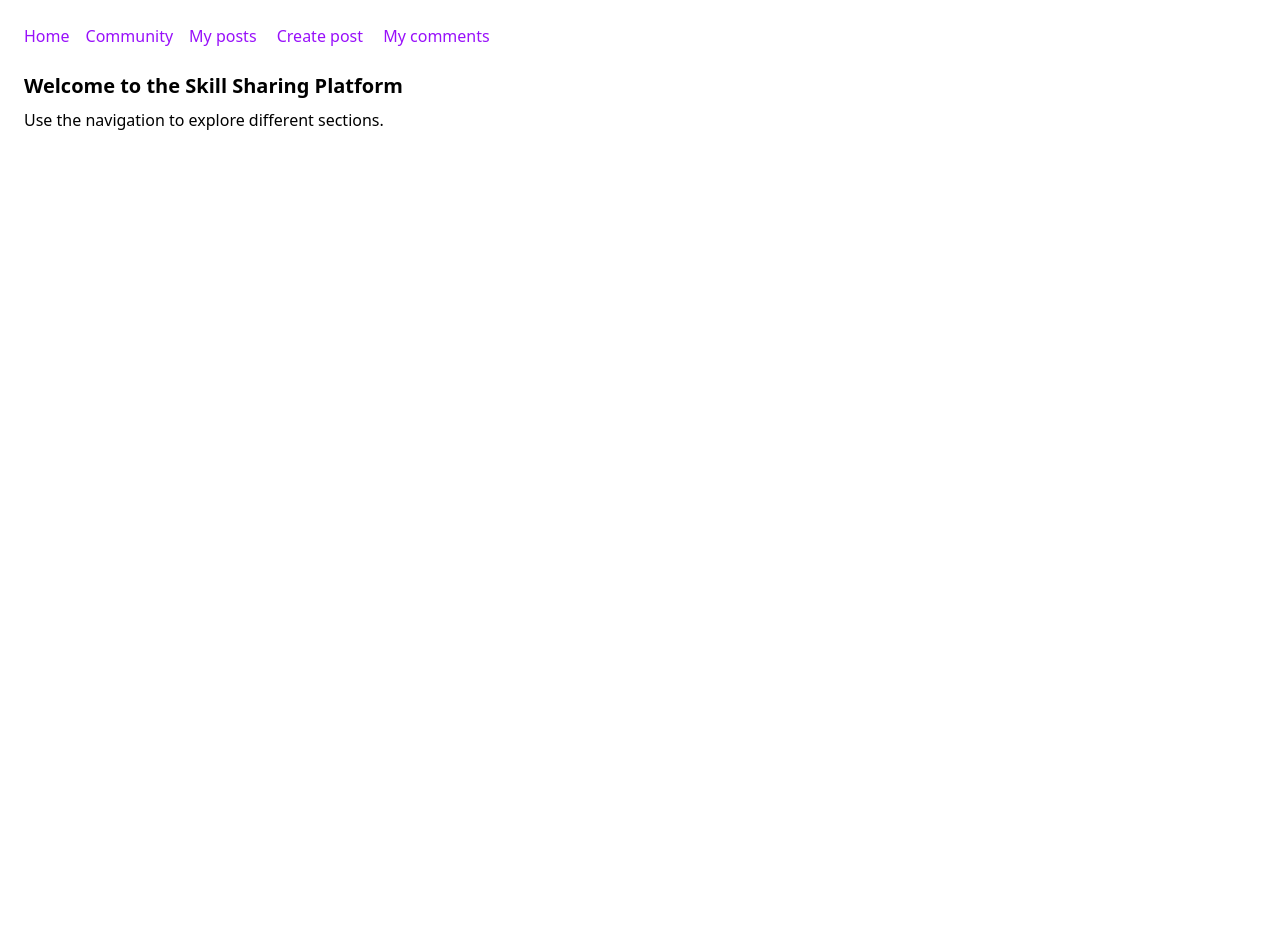
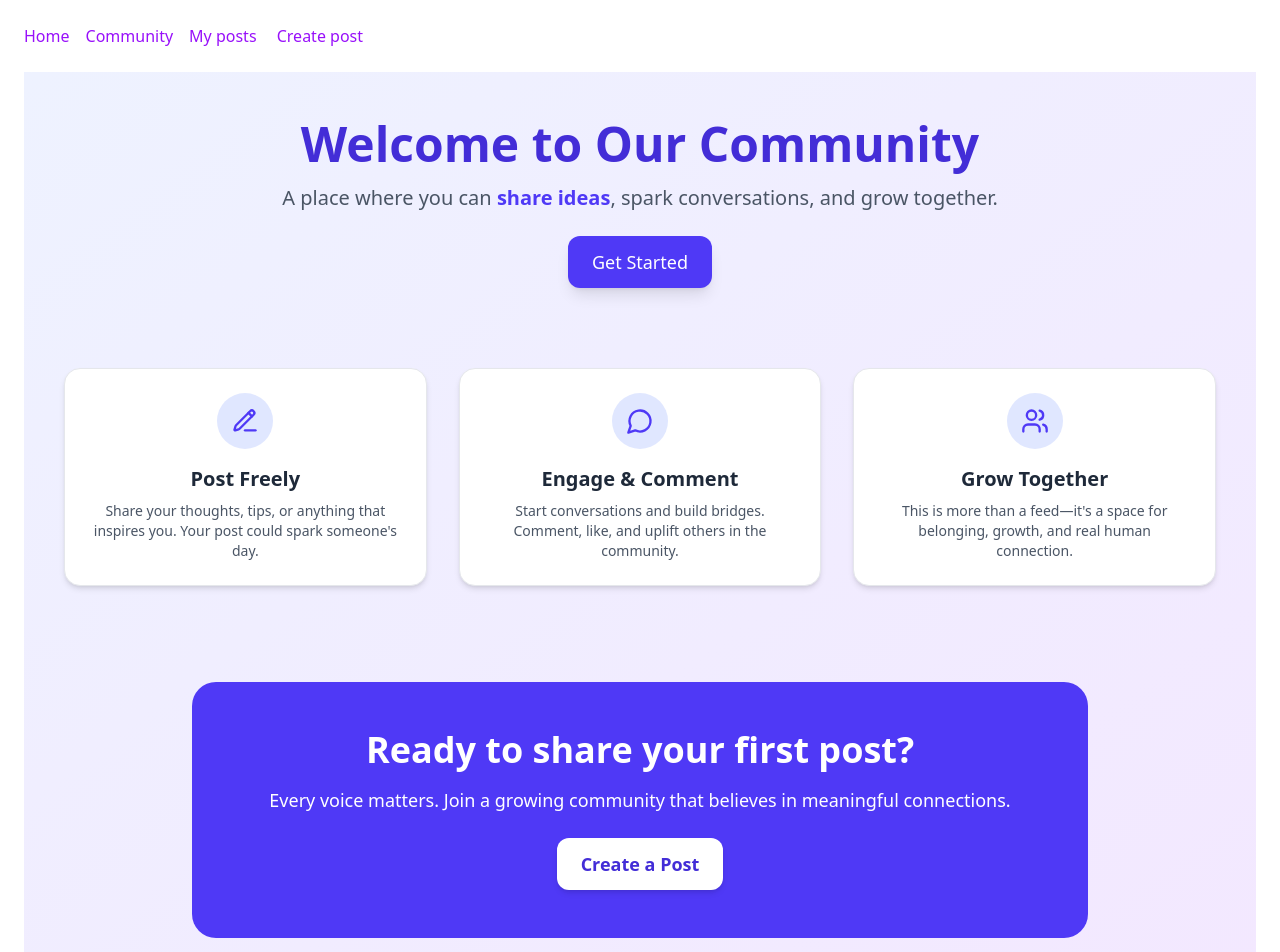
Before and after one commit to joanroche444/skill-sharing-platform, a React (Vite) app in the folder frontend/: page / in a window 1280 px wide. Shown: the top 952 px of the page. Before the commit the page ends 800 px from the top, so only its background shows below. Built offline with nearby package versions, Linux system fonts and the light colour scheme.

Commit message:
mediaURL fix

```diff
--- a/frontend/package.json
+++ b/frontend/package.json
@@ -12,6 +12,7 @@
   "dependencies": {
     "@reduxjs/toolkit": "^2.8.2",
     "@tailwindcss/vite": "^4.1.5",
+    "framer-motion": "^12.11.3",
     "frontend": "file:",
     "lucide-react": "^0.510.0",
     "react": "^19.1.0",
--- a/frontend/src/App.jsx
+++ b/frontend/src/App.jsx
@@ -5,6 +5,7 @@ import Page from './CommunityPage';
 import store from './redux/store';
 import AddPostForm from './Addpost';
 import Myposts from './Myposts';
+import Home from './Home';
 // UsersPage component
 const UsersPage = () => {
   const [users, setUsers] = useState([]);
@@ -48,12 +49,12 @@ function App() {
           <Link to="/community" className="text-purple-600 hover:underline">Community</Link>
           <Link to="/myposts" className="text-purple-600 hover:underline">My posts </Link>
           <Link to="/addpost" className="text-purple-600 hover:underline">Create post </Link>
-          <Link to="/addpost" className="text-purple-600 hover:underline">My comments</Link>
+
 
         </nav>
 
         <Routes>
-          <Route path="/" element={<HomePage />} />
+          <Route path="/" element={<Home />} />
           <Route path="/users" element={<UsersPage />} />
           <Route path="/community" element={<Page />} />
           <Route path="/addpost" element={<AddPostForm />} />
--- a/frontend/src/CommunityPage.jsx
+++ b/frontend/src/CommunityPage.jsx
@@ -279,11 +279,21 @@ const BookmarksTab = ({ showBookmarks, setShowBookmarks }) => {
             <p className="text-sm text-gray-600 line-clamp-3">{post.description}</p>
 
             {post.mediaUrl && (
+  post.mediaType === 'video' ? (
+    <video
+      controls
+      className="w-full h-40 object-cover rounded-xl mt-4 border border-white/60"
+    >
+      <source src={post.mediaUrl} type="video/mp4" />
+      Your browser does not support the video tag.
+    </video>
+  ) : (
     <img
       src={post.mediaUrl}
       alt="Post"
       className="w-full h-40 object-cover rounded-xl mt-4 border border-white/60"
     />
+  )
 )}
 
             <p className="text-xs text-gray-500 mt-4">
@@ -643,7 +653,23 @@ const Page = () => {
 
                 <h2 className="font-semibold text-lg">{post.title}</h2>
                 <p className="mb-3 text-sm">{post.description}</p>
-                <img src={post.mediaUrl} className="w-full rounded-lg mb-4" alt="Post" />
+                {post.mediaUrl && (
+  post.mediaType === 'video' ? (
+    <video
+      controls
+      className="w-full rounded-lg mb-4"
+    >
+      <source src={post.mediaUrl} type="video/mp4" />
+      Your browser does not support the video tag.
+    </video>
+  ) : (
+    <img
+      src={post.mediaUrl}
+      className="w-full rounded-lg mb-4"
+      alt="Post"
+    />
+  )
+)}
 
                 <div className="flex items-center justify-between text-sm text-gray-500">
                   <div className="flex items-center space-x-6">
--- a/frontend/src/Components/Header.jsx
+++ b/frontend/src/Components/Header.jsx
@@ -46,14 +46,14 @@ const Header = ({ isAuthenticated, user, handleLogout }) => {
               <span className="ml-1 text-xs bg-indigo-100 text-indigo-800 px-1.5 py-0.5 rounded-md">BETA</span>
             </div>
             <div className="hidden sm:ml-6 sm:flex sm:space-x-8">
-              <Link to="/" className="border-indigo-500 text-gray-900 inline-flex items-center px-1 pt-1 border-b-2 text-sm font-medium">
-                Home
+              <Link to="/community" className="border-indigo-500 text-gray-900 inline-flex items-center px-1 pt-1 border-b-2 text-sm font-medium">
+                Community
               </Link>
-              <Link to="/explore" className="border-transparent text-gray-500 hover:border-gray-300 hover:text-gray-700 inline-flex items-center px-1 pt-1 border-b-2 text-sm font-medium">
-                Explore
+              <Link to="/myposts" className="border-transparent text-gray-500 hover:border-gray-300 hover:text-gray-700 inline-flex items-center px-1 pt-1 border-b-2 text-sm font-medium">
+                My posts
               </Link>
-              <Link to="/learning-plans" className="border-transparent text-gray-500 hover:border-gray-300 hover:text-gray-700 inline-flex items-center px-1 pt-1 border-b-2 text-sm font-medium">
-                Learning Plans
+              <Link to="/addpost" className="border-transparent text-gray-500 hover:border-gray-300 hover:text-gray-700 inline-flex items-center px-1 pt-1 border-b-2 text-sm font-medium">
+                Create posts
               </Link>
             </div>
           </div>
@@ -165,25 +165,25 @@ const Header = ({ isAuthenticated, user, handleLogout }) => {
         <div className="sm:hidden">
           <div className="pt-2 pb-3 space-y-1">
             <Link
-              to="/"
+              to="/community"
               className="bg-indigo-50 border-indigo-500 text-indigo-700 block pl-3 pr-4 py-2 border-l-4 text-base font-medium"
               onClick={() => setIsMenuOpen(false)}
             >
-              Home
+              Community
             </Link>
             <Link
-              to="/explore"
+              to="/myposts"
               className="border-transparent text-gray-600 hover:bg-gray-50 hover:border-gray-300 hover:text-gray-800 block pl-3 pr-4 py-2 border-l-4 text-base font-medium"
               onClick={() => setIsMenuOpen(false)}
             >
-              Explore
+              My posts
             </Link>
             <Link
-              to="/learning-plans"
+              to="/addposts"
               className="border-transparent text-gray-600 hover:bg-gray-50 hover:border-gray-300 hover:text-gray-800 block pl-3 pr-4 py-2 border-l-4 text-base font-medium"
               onClick={() => setIsMenuOpen(false)}
             >
-              Learning Plans
+              create posts
             </Link>
 
             {!isAuthenticated && (
--- /dev/null
+++ b/frontend/src/Home.jsx
@@ -0,0 +1,99 @@
+"use client";
+
+import { motion } from "framer-motion";
+import { Users, MessageCircle, PencilLine } from "lucide-react";
+
+export default function HomePage() {
+  return (
+    <main className="min-h-screen bg-gradient-to-br from-indigo-50 to-purple-100 text-gray-800 px-6 py-12">
+      {/* Hero Section */}
+      <motion.section
+        initial={{ opacity: 0, y: 20 }}
+        animate={{ opacity: 1, y: 0 }}
+        transition={{ duration: 0.6 }}
+        className="max-w-4xl mx-auto text-center"
+      >
+        <h1 className="text-4xl md:text-5xl font-bold text-indigo-700 mb-4">
+          Welcome to Our Community
+        </h1>
+        <p className="text-lg md:text-xl text-gray-600 mb-6">
+          A place where you can <span className="font-semibold text-indigo-600">share ideas</span>,
+          spark conversations, and grow together.
+        </p>
+        <motion.button
+          whileHover={{ scale: 1.05 }}
+          whileTap={{ scale: 0.98 }}
+          className="bg-indigo-600 hover:bg-indigo-700 text-white px-6 py-3 rounded-xl text-lg font-medium shadow-lg"
+        >
+          Get Started
+        </motion.button>
+      </motion.section>
+
+      {/* Features Section */}
+      <motion.section
+        initial="hidden"
+        whileInView="visible"
+        viewport={{ once: true }}
+        transition={{ staggerChildren: 0.2 }}
+        className="mt-20 grid gap-8 md:grid-cols-3 max-w-6xl mx-auto"
+      >
+        {features.map((feature, i) => (
+          <motion.div
+            key={i}
+            variants={{
+              hidden: { opacity: 0, y: 30 },
+              visible: { opacity: 1, y: 0 },
+            }}
+            className="bg-white border border-gray-200 rounded-2xl shadow-md p-6 text-center hover:shadow-xl transition"
+          >
+            <div className="flex items-center justify-center w-14 h-14 mx-auto bg-indigo-100 text-indigo-600 rounded-full mb-4">
+              {feature.icon}
+            </div>
+            <h3 className="text-xl font-semibold text-gray-800 mb-2">{feature.title}</h3>
+            <p className="text-gray-600 text-sm">{feature.description}</p>
+          </motion.div>
+        ))}
+      </motion.section>
+
+      {/* Closing CTA */}
+      <motion.section
+        initial={{ opacity: 0, scale: 0.95 }}
+        whileInView={{ opacity: 1, scale: 1 }}
+        transition={{ duration: 0.6 }}
+        className="mt-24 bg-indigo-600 rounded-3xl px-10 py-12 text-center text-white max-w-4xl mx-auto"
+      >
+        <h2 className="text-3xl md:text-4xl font-bold mb-4">
+          Ready to share your first post?
+        </h2>
+        <p className="text-lg mb-6">
+          Every voice matters. Join a growing community that believes in meaningful connections.
+        </p>
+        <motion.button
+          whileHover={{ scale: 1.05 }}
+          whileTap={{ scale: 0.98 }}
+          className="bg-white text-indigo-700 px-6 py-3 rounded-xl font-semibold text-lg shadow-md"
+        >
+          Create a Post
+        </motion.button>
+      </motion.section>
+    </main>
+  );
+}
+
+const features = [
+  {
+    icon: <PencilLine size={28} />,
+    title: "Post Freely",
+    description: "Share your thoughts, tips, or anything that inspires you. Your post could spark someone's day.",
+  },
+  {
+    icon: <MessageCircle size={28} />,
+    title: "Engage & Comment",
+    description: "Start conversations and build bridges. Comment, like, and uplift others in the community.",
+  },
+  {
+    icon: <Users size={28} />,
+    title: "Grow Together",
+    description: "This is more than a feed—it's a space for belonging, growth, and real human connection.",
+  },
+];
```
Also changed, not shown: frontend/src/Myposts.jsx (+30 -23 lines), 1 other file (tests, documents, lock files or other folders). Lines whose indentation alone changed are shown as unchanged.
